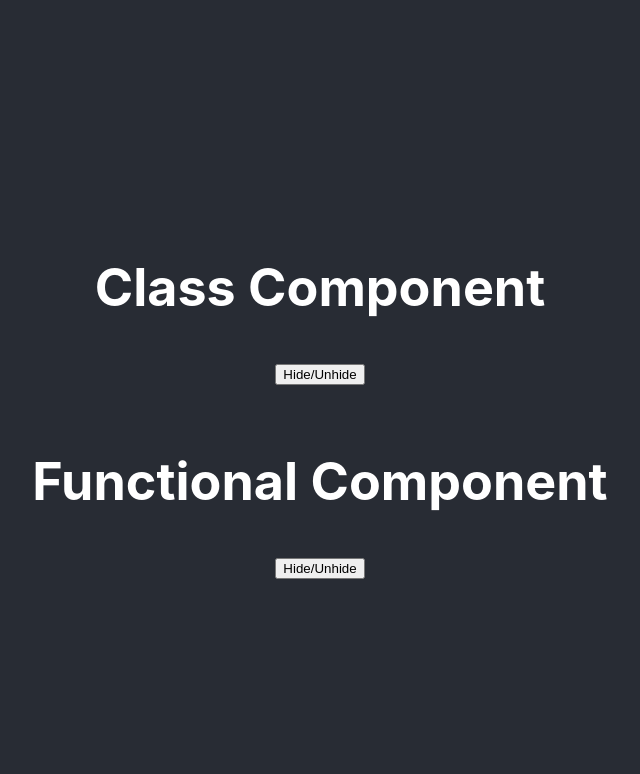
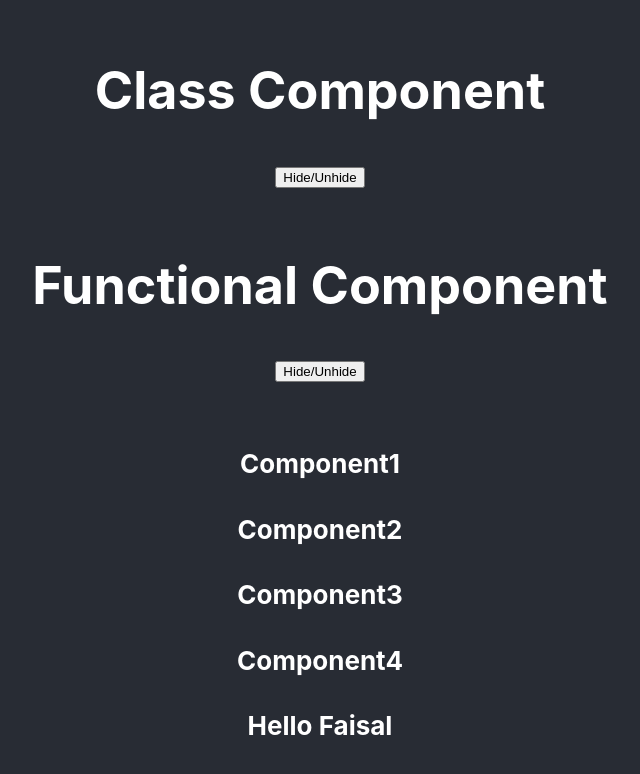
Before and after one commit to faisalshehzaddev/react-training, a React (Create React App) app: page / in a window 1280 px wide. Shown: the top 774 px of the page, without its empty margins (320-960 px from the left). Built offline with nearby package versions, Linux system fonts and the light colour scheme.

Commit message:
props drilling in functional component

```diff
--- a/src/App.js
+++ b/src/App.js
@@ -2,6 +2,7 @@ import logo from "./logo.svg";
 import "./App.css";
 import ClassCounter from "./components/ClassComponents/Counter";
 import FunctionalCounter from "./components/FunctionalComponents/Counter";
+import PropsDrilling from "./components/FunctionalComponents/PropsDrilling/Component1";
 import { useState } from "react";
 
 function App() {
@@ -35,6 +36,8 @@ function App() {
           </button>
           {showFunctionalCounter && <FunctionalCounter initialValue={0} />}
         </div>
+        <br/>
+        <PropsDrilling />
       </header>
     </div>
   );
--- a/src/components/FunctionalComponents/Counter.jsx
+++ b/src/components/FunctionalComponents/Counter.jsx
@@ -1,8 +1,18 @@
-import React, { useState } from "react";
+import React, { useState, useEffect } from "react";
 import PropTypes from "prop-types";
 
-function Counter({initialValue}) {
+function Counter({ initialValue }) {
   const [counter, setCounter] = useState(initialValue);
+
+  // component did mount on 1st iteration
+  // component did update when updated
+  // compoent will mount when component is destroyed
+  useEffect(() => {
+    console.log("component loaded", counter);
+    return () => {
+      console.log("component will mount");
+    };
+  }, [counter]);
 
   return (
     <div>
@@ -18,7 +28,7 @@ function Counter({initialValue}) {
 }
 
 Counter.propTypes = {
-  initialValue: PropTypes.number.isRequired
-}
+  initialValue: PropTypes.number.isRequired,
+};
 
 export default Counter;
--- /dev/null
+++ b/src/components/FunctionalComponents/PropsDrilling/Component1.jsx
@@ -0,0 +1,14 @@
+import React, { useState } from "react";
+import Component2 from "./Component2";
+
+function Component1() {
+  const [data, setData] = useState("Faisal");
+  return (
+    <div>
+      <h4>Component1</h4>
+      <Component2 data={data} />
+    </div>
+  );
+}
+
+export default Component1;
--- /dev/null
+++ b/src/components/FunctionalComponents/PropsDrilling/Component2.jsx
@@ -0,0 +1,18 @@
+import Component3 from "./Component3";
+import PropTypes from "prop-types";
+export default function Component2({ data }) {
+  return (
+    <>
+      <h4>Component2</h4>
+      <Component3 data={data} />
+    </>
+  );
+}
+
+Component2.propTypes = {
+  data: PropTypes.string.isRequired
+}
+
+Component2.defaultProps = {
+  data: ''
+}
--- /dev/null
+++ b/src/components/FunctionalComponents/PropsDrilling/Component3.jsx
@@ -0,0 +1,18 @@
+import Component4 from "./Component4";
+import PropTypes from "prop-types";
+export default function Component3({ data }) {
+  return (
+    <>
+      <h4>Component3</h4>
+      <Component4 data={data} />
+    </>
+  );
+}
+
+Component3.propTypes = {
+  data: PropTypes.string.isRequired
+}
+
+Component3.defaultProps = {
+  data: ''
+}
--- /dev/null
+++ b/src/components/FunctionalComponents/PropsDrilling/Component4.jsx
@@ -0,0 +1,17 @@
+import PropTypes from "prop-types";
+export default function Component4({ data }) {
+  return (
+    <>
+      <h4>Component4</h4>
+      <h4>Hello {data}</h4>
+    </>
+  );
+}
+
+Component4.propTypes = {
+  data: PropTypes.string.isRequired
+}
+
+Component4.defaultProps = {
+  data: ''
+}
```
